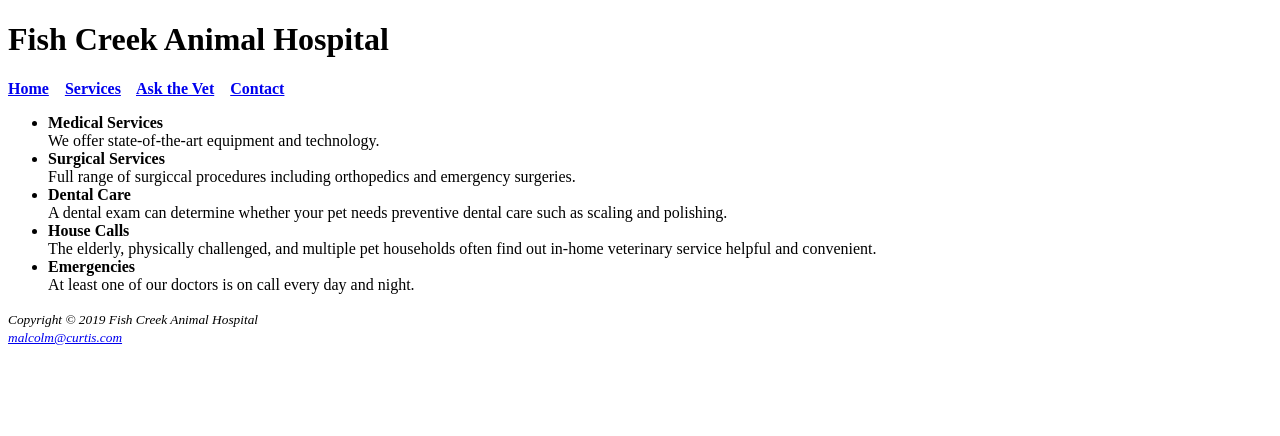
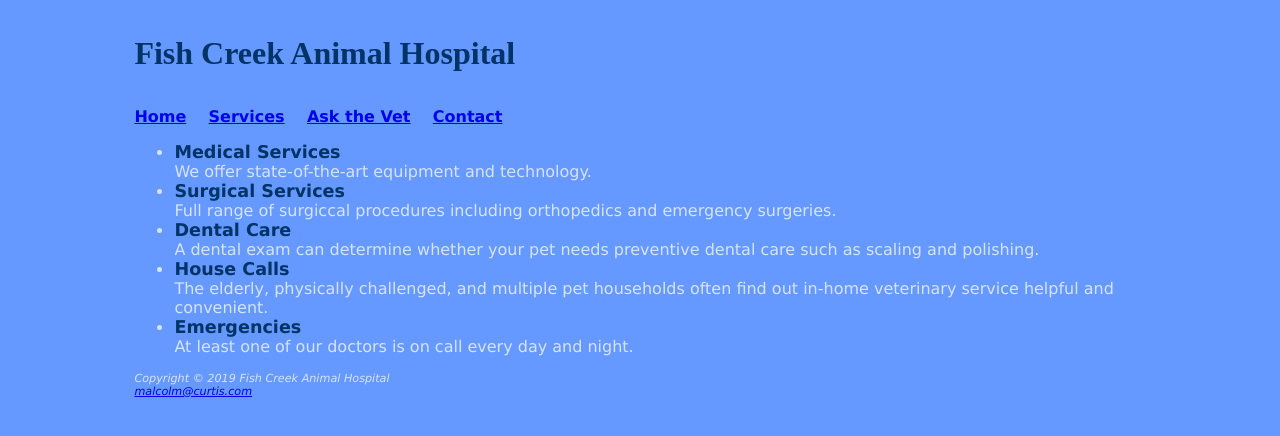
Before and after one commit to Malcmalc2/FishCreek-AnimalHospital, a plain HTML site: page services.html in a window 1280 px wide. Drawn offline with Linux system fonts and the light colour scheme.

Commit message:
Chapter 3
CSS

```diff
--- /dev/null
+++ b/css/stylesheet.css
@@ -0,0 +1,41 @@
+body {
+    background-color: #6699ff;
+    color: #D5E3FF;
+    font-family: Verdana, Arial, sans-serif;
+}
+
+#wrapper {
+    width: 80%;
+    margin-right: auto;
+    margin-left: auto;
+}
+
+/* Header */
+header {
+    background-color: #6699ff;
+    color: #003366;
+    font-family: serif;
+}
+
+h1 {
+    line-height: 200%;
+}
+
+/* Navigation */
+nav {
+    font-weight: bold;
+}
+
+.category {
+    font-weight: bold;
+    background-color: #6699ff;
+    color: #003366;
+    font-size: 1.1em;
+}
+
+
+ /* Footer */
+footer {
+    font-size: .70em;
+    font-style: italic;
+}
--- a/services.html
+++ b/services.html
@@ -1,41 +1,45 @@
 <!DOCTYPE html>
 <head>
+  <link rel="stylesheet" href="./css/stylesheet.css">
   <title>Fish Creek Animal Hospital Services</title>
 </head>
 <body>
+  <div id="wrapper">
+
     <!-- Header -->
+    <header>
       <h1>Fish Creek Animal Hospital</h1>
+    </header>
 
     <!-- Navigation -->
     <nav>
-    <b>
       <a href="./index.html">Home</a>&nbsp; &nbsp;
       <a href="./services.html">Services</a>&nbsp; &nbsp;
       <a href="./askvet.html">Ask the Vet</a>&nbsp; &nbsp;
       <a href="./contact.html">Contact</a>
-    </b>
     </nav>
 
     <!-- Content -->
     <main>
       <ul>
-      <li><strong>Medical Services</strong></li>
+        <li><span class="category">Medical Services</span></li>
         We offer state-of-the-art equipment and technology.
-      <li><strong>Surgical Services</strong></li>
+        <li><span class="category">Surgical Services</span></li>
         Full range of surgiccal procedures including orthopedics and emergency surgeries.
-      <li><strong>Dental Care</strong></li>
+        <li><span class="category">Dental Care</span></li>
         A dental exam can determine whether your pet needs preventive dental care such as scaling and polishing.
-      <li><strong>House Calls</strong></li>
+        <li><span class="category">House Calls</span></li>
         The elderly, physically challenged, and multiple pet households often find out in-home veterinary service helpful and convenient.
-      <li><strong>Emergencies</strong></li>
+        <li><span class="category">Emergencies</span></li>
         At least one of our doctors is on call every day and night.
       </ul>
     </main>
 
     <!-- Footer -->
     <footer>
-    <small><i>Copyright &copy; 2019 Fish Creek Animal Hospital</i></small><br>
-    <small><i><a href="mailto:itcurtis@hotmail.com">malcolm@curtis.com</a></i></small>
+      Copyright &copy; 2019 Fish Creek Animal Hospital<br>
+      <a href="mailto:itcurtis@hotmail.com">malcolm@curtis.com</a>
     </footer>
+  </div>
 </body>
 </html>
```
Also changed, not shown: index.html (+11 -7 lines). Lines whose indentation alone changed are shown as unchanged.
